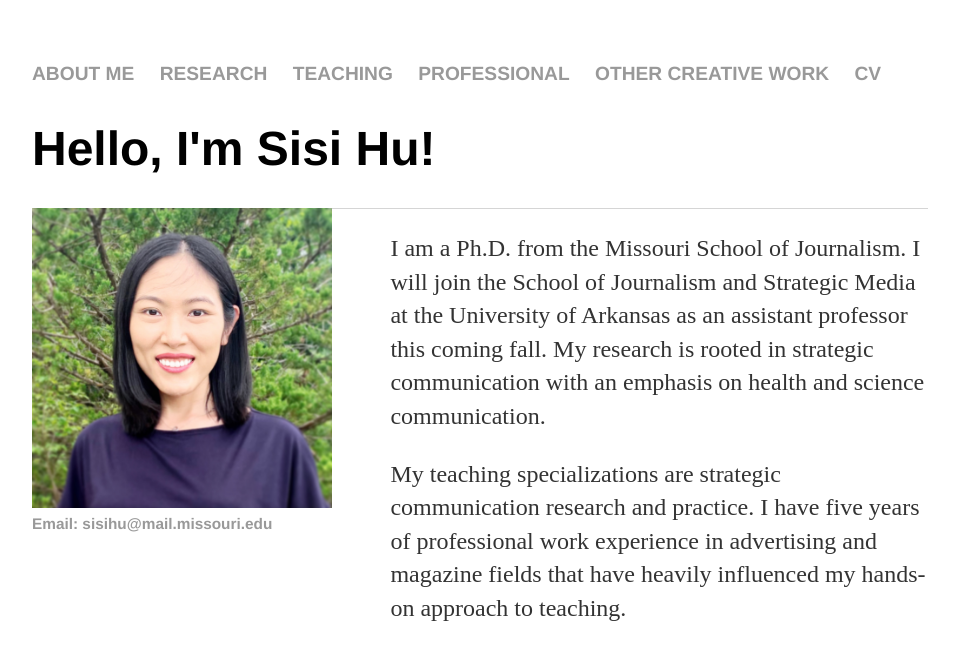
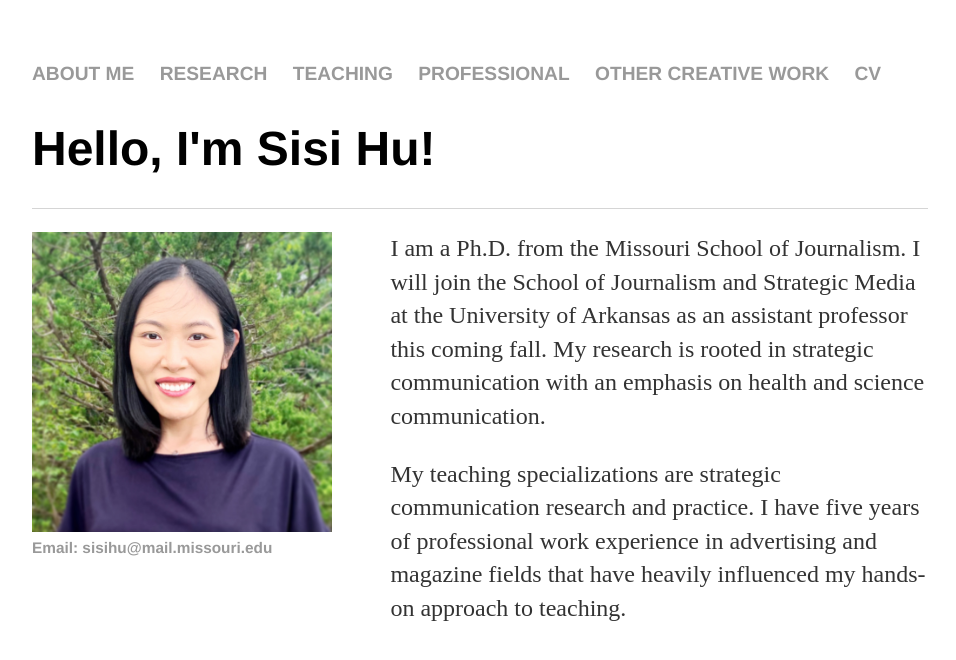
Before and after one commit to sisihuphd/sisihuphd.github.io, a Jekyll site: the page built from index.html, in a window 1280 px wide. Shown: the top 660 px of the page, without its empty margins (160-1116 px from the left). Built offline with Jekyll 4.4.1, drawn with Linux system fonts in a browser that asks for light colours.

Commit message:
Update main.css

```diff
--- a/css/main.css
+++ b/css/main.css
@@ -57,7 +57,7 @@ ul {
 #profile-photo{
     float:left;
     width:40%;
-    padding-top=24px;
+    margin-top:24px;
 }
 
 .center-fit {
```
